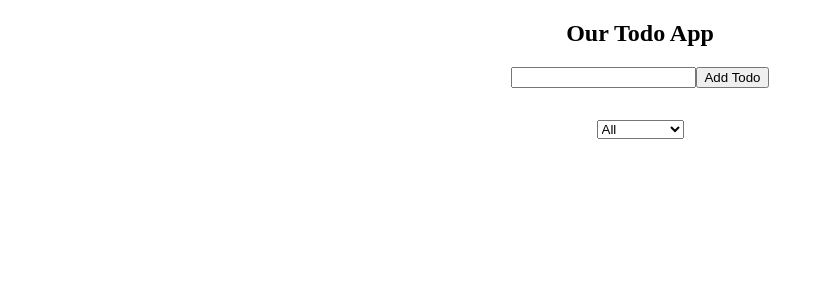
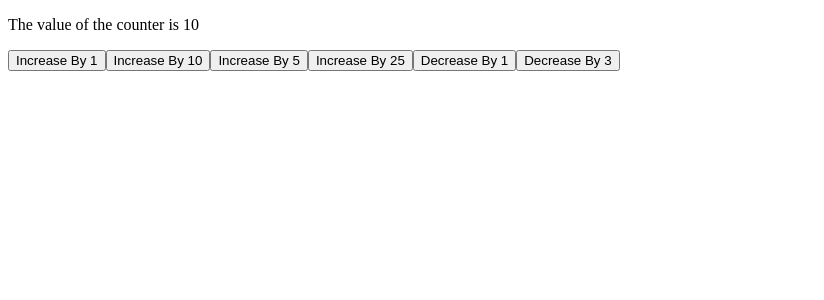
Before and after one commit to asiefmahir/batch-11, a React (Vite) app: page / in a window 1280 px wide. Shown: the top 300 px of the page, without its empty margins (0-824 px from the left). Built offline with nearby package versions, Linux system fonts and the light colour scheme.

Commit message:
feat: Learn about useReducer hook in React

```diff
--- /dev/null
+++ b/src/App2.jsx
@@ -0,0 +1,94 @@
+import { useReducer, useState } from "react";
+// import { ourReducer } from "./reducers/counter";
+
+// reduce
+
+// parameter must be 2
+
+// component level theke logic/data layer
+// useState, useReducer
+const ourReducer = (state, action) => {
+	// action === { type: "increase_counter", payload: 25}
+	// action === "increase_counter"
+	// action === { a: 10, bool: true }
+	// console.log(state, "state"); // 10
+	// console.log(action, "action"); //
+	// if (action === "increase_counter") {
+	// 	return state + 1;
+	// 	// 10 + 1
+	// } else if (action === "decrease_counter") {
+	// 	return state - 1;
+	// }
+
+	switch (action.type) {
+		case "increase_counter": {
+			return state + action.payload;
+		}
+
+		case "decrease_counter": {
+			return state - action.payload;
+		}
+		default: {
+			return state;
+		}
+	}
+};
+
+const App2 = () => {
+	console.log("I am being rendered");
+
+	// const [count, setCount] = useState(10)
+	const [counter, dispatch] = useReducer(ourReducer, 10);
+	// counter = 25
+	// array / object
+
+	return (
+		<div>
+			<p>The value of the counter is {counter}</p>
+			<button
+				onClick={() =>
+					dispatch({ type: "increase_counter", payload: 1 })
+				}
+			>
+				Increase By 1
+			</button>
+			<button
+				onClick={() =>
+					dispatch({ type: "increase_counter", payload: 10 })
+				}
+			>
+				Increase By 10
+			</button>
+			<button
+				onClick={() =>
+					dispatch({ type: "increase_counter", payload: 5 })
+				}
+			>
+				Increase By 5
+			</button>
+			<button
+				onClick={() =>
+					dispatch({ type: "increase_counter", payload: 25 })
+				}
+			>
+				Increase By 25
+			</button>
+			<button
+				onClick={() =>
+					dispatch({ type: "decrease_counter", payload: 1 })
+				}
+			>
+				Decrease By 1
+			</button>
+			<button
+				onClick={() =>
+					dispatch({ type: "decrease_counter", payload: 3 })
+				}
+			>
+				Decrease By 3
+			</button>
+		</div>
+	);
+};
+
+export default App2;
--- a/src/main.jsx
+++ b/src/main.jsx
@@ -3,12 +3,14 @@ import { createRoot } from "react-dom/client";
 import "./index.css";
 import App from "./App.jsx";
 import TodoProvider from "./contexts/Todo.jsx";
+import App2 from "./App2.jsx";
 
 createRoot(document.getElementById("root")).render(
 	<StrictMode>
-		<TodoProvider>
+		{/* <TodoProvider>
 			<App />
-		</TodoProvider>
+		</TodoProvider> */}
+		<App2 />
 	</StrictMode>,
 );
 // react dom -> DOM -> React Code (Component)
--- /dev/null
+++ b/src/reducers/counter.js
@@ -0,0 +1,26 @@
+export const ourReducer = (state, action) => {
+	// action === { type: "increase_counter", payload: 25}
+	// action === "increase_counter"
+	// action === { a: 10, bool: true }
+	// console.log(state, "state"); // 10
+	// console.log(action, "action"); //
+	// if (action === "increase_counter") {
+	// 	return state + 1;
+	// 	// 10 + 1
+	// } else if (action === "decrease_counter") {
+	// 	return state - 1;
+	// }
+
+	switch (action.type) {
+		case "increase_counter": {
+			return state + action.payload;
+		}
+
+		case "decrease_counter": {
+			return state - action.payload;
+		}
+		default: {
+			return state;
+		}
+	}
+};
```
